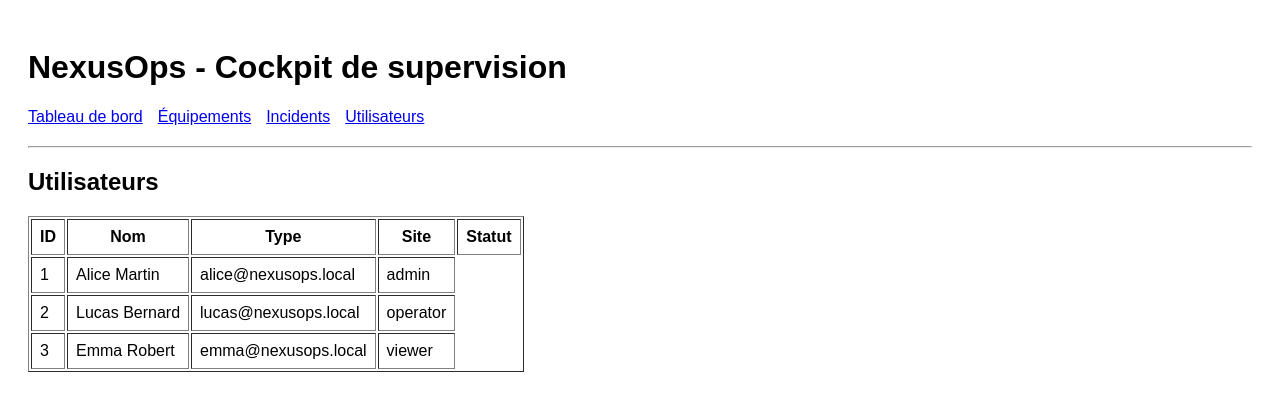
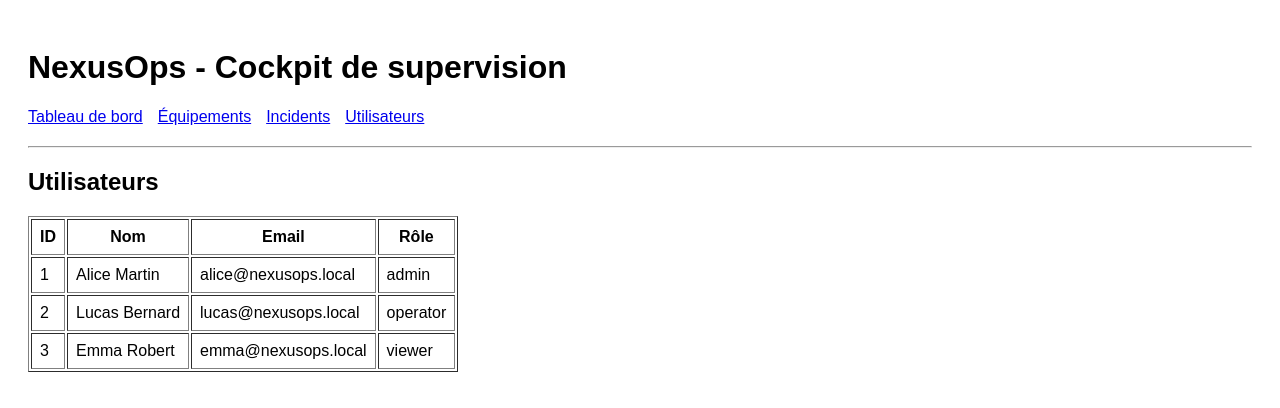
Before and after one commit to RomainVoynier/fil_Rouge_B2, a React (Vite) app: page /users in a window 1280 px wide. Shown: the top 408 px of the page. Built offline with nearby package versions, Linux system fonts and the light colour scheme; data requests are answered from the project's data file.

Commit message:
FrontEnd final

```diff
--- a/src/pages/Equipments.tsx
+++ b/src/pages/Equipments.tsx
@@ -4,14 +4,10 @@ import { getEquipments } from '../services/equipmentService';
 
 export const Equipments: React.FC = () => {
   const [equipments, setEquipments] = useState<Equipment[]>([]);
-  const [loading, setLoading] = useState<boolean>(true);
-  const [error, setError] = useState<string | null>(null);
 
   useEffect(() => {
     getEquipments()
       .then(setEquipments)
-      .catch(() => setError('Erreur lors du chargement des équipements'))
-      .finally(() => setLoading(false));
   }, []);
 
   return (
--- a/src/pages/Incidents.tsx
+++ b/src/pages/Incidents.tsx
@@ -30,6 +30,7 @@ export const Incidents: React.FC = () => {
               <td>{incident.title}</td>
               <td>{incident.severity}</td>
               <td>{incident.status}</td>
+              <td>{incident.equipmentId}</td>
             </tr>
           ))}
         </tbody>
--- a/src/pages/Users.tsx
+++ b/src/pages/Users.tsx
@@ -18,9 +18,8 @@ export const Users: React.FC = () => {
           <tr>
             <th>ID</th>
             <th>Nom</th>
-            <th>Type</th>
-            <th>Site</th>
-            <th>Statut</th>
+            <th>Email</th>
+            <th>Rôle</th>
           </tr>
         </thead>
         <tbody>
```
